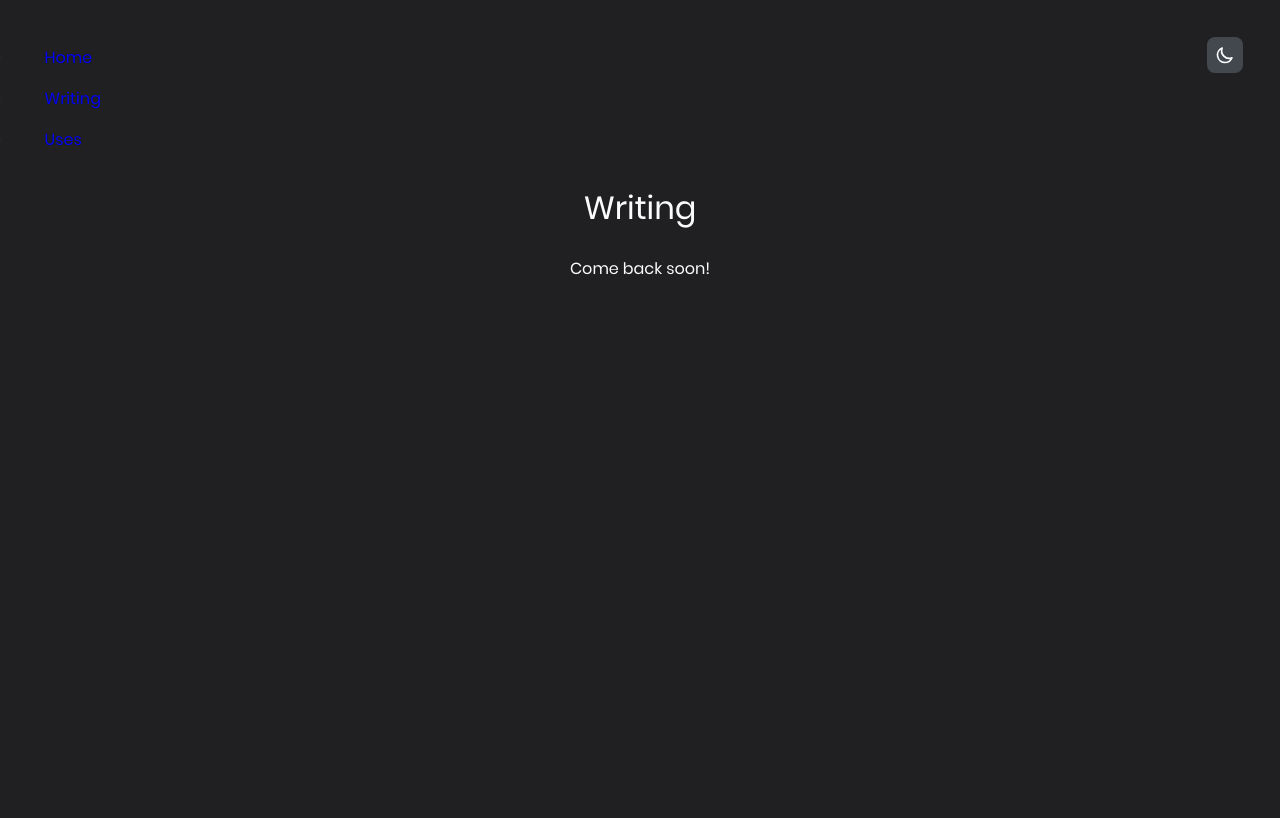
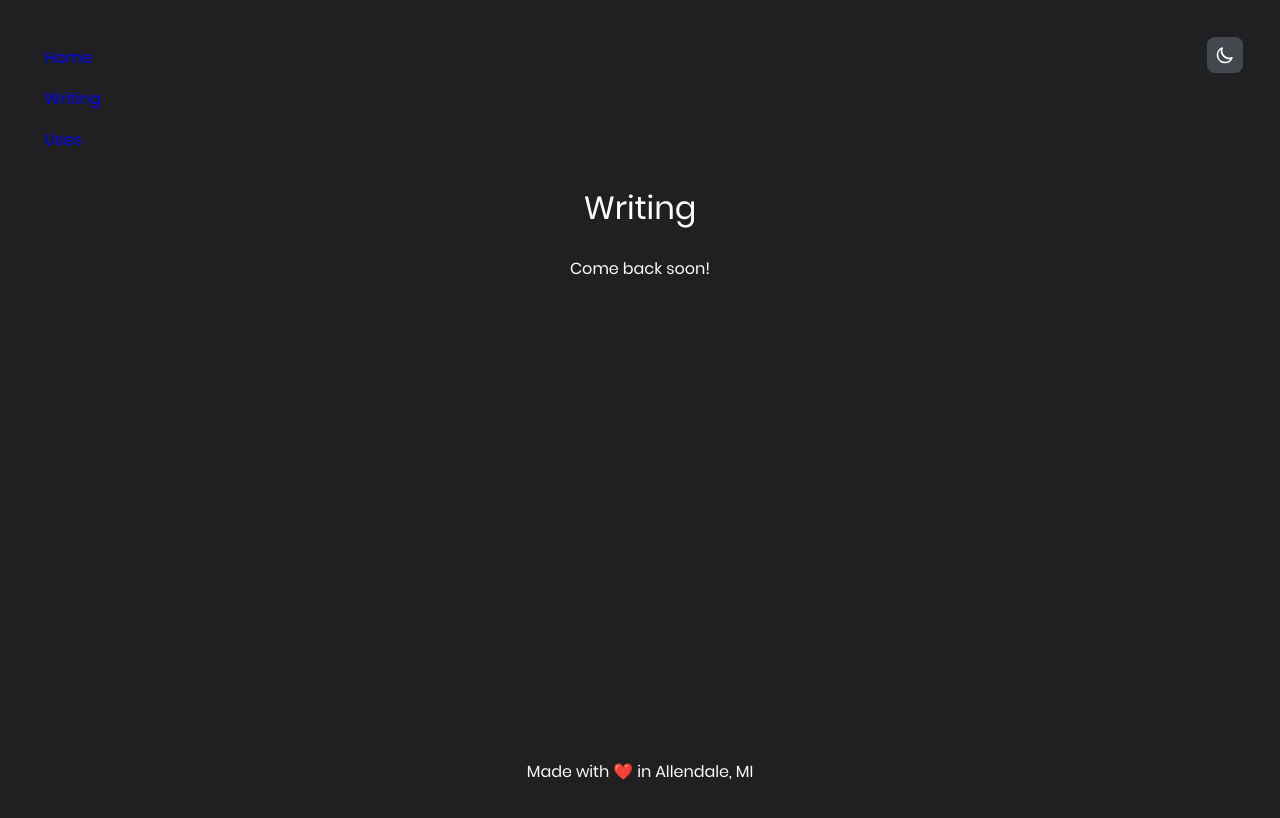
Before and after one commit to nathanlentz/natelentz.dev-next, a Next.js app: page /writing in a window 1280 px wide. Shown: the top 818 px of the page. Built offline with nearby package versions, Linux system fonts and the light colour scheme.

Commit message:
footer content

```diff
--- a/src/modules/common/components/layout/Footer.tsx
+++ b/src/modules/common/components/layout/Footer.tsx
@@ -1,3 +1,19 @@
+import { styled } from 'stitches.config'
+import { Container, Text, Grid } from "@common/components"
+
 export const Footer: React.FC = () => {
-  return <></>
+  return (
+      <FooterGrid>
+        <Text>Made with ❤️ in Allendale, MI</Text>
+      </FooterGrid>
+  )
 }
+
+const FooterGrid = styled(Grid, {
+  position: 'absolute',
+  bottom: 0,
+  width: '100%',
+  padding: '$s 0',
+  margin: 'auto',
+  textAlign: 'center'
+})
--- a/src/modules/common/components/layout/RootLayout.tsx
+++ b/src/modules/common/components/layout/RootLayout.tsx
@@ -4,11 +4,11 @@ import { styled } from 'stitches.config'
 
 export const RootLayout: React.FC = ({ children }) => {
   return (
-    <>
+    <div className="root-layout">
       <Nav />
       <Main>{children}</Main>
       <Footer />
-    </>
+    </div>
   )
 }
 
--- a/src/pages/uses/index.tsx
+++ b/src/pages/uses/index.tsx
@@ -19,7 +19,7 @@ const Uses: React.FC = () => {
             <H1>Uses</H1>
           </Box>
         </AnimateEntry>
-        <Box css={{ height: '1800px', textAlign: 'center' }}>
+        <Box css={{ textAlign: 'center' }}>
           <Text>Come back soon!</Text>
         </Box>
       </Grid>
--- a/src/pages/writing/index.tsx
+++ b/src/pages/writing/index.tsx
@@ -13,7 +13,7 @@ const Writings = () => {
             <H1>Writing</H1>
           </Box>
         </AnimateEntry>
-        <Box css={{ height: '1800px', textAlign: 'center' }}>
+        <Box css={{ textAlign: 'center' }}>
           <Text>Come back soon!</Text>
         </Box>
       </Grid>
--- a/src/styles/global.css
+++ b/src/styles/global.css
@@ -4,6 +4,11 @@ html {
   padding: 0;
   font-family: var(--fonts-primary);
   background-color: var(--colors-loContrast);
+}
+
+.root-layout {
+  position: relative;
+  min-height: 100vh;
 }
 
 ul {
```
